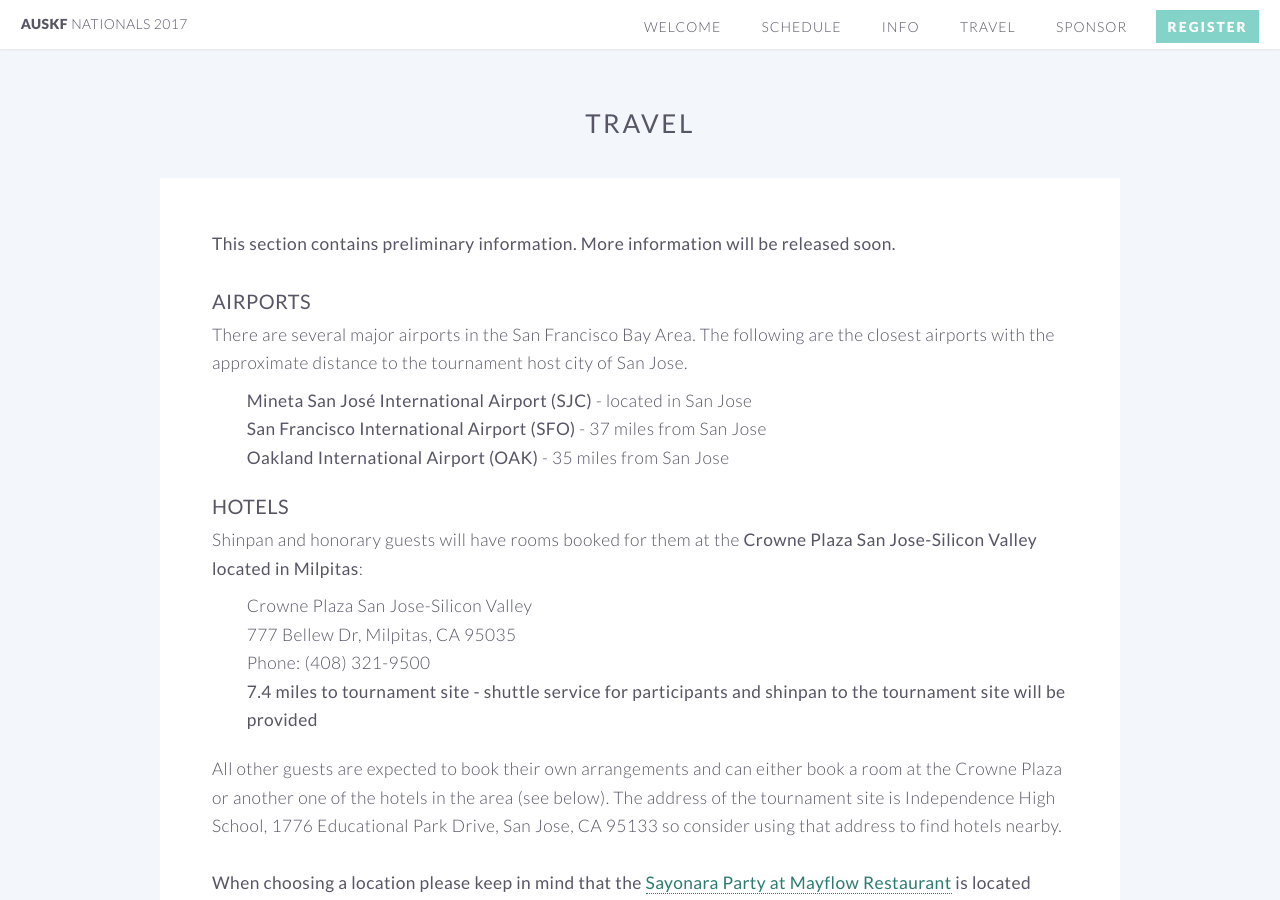
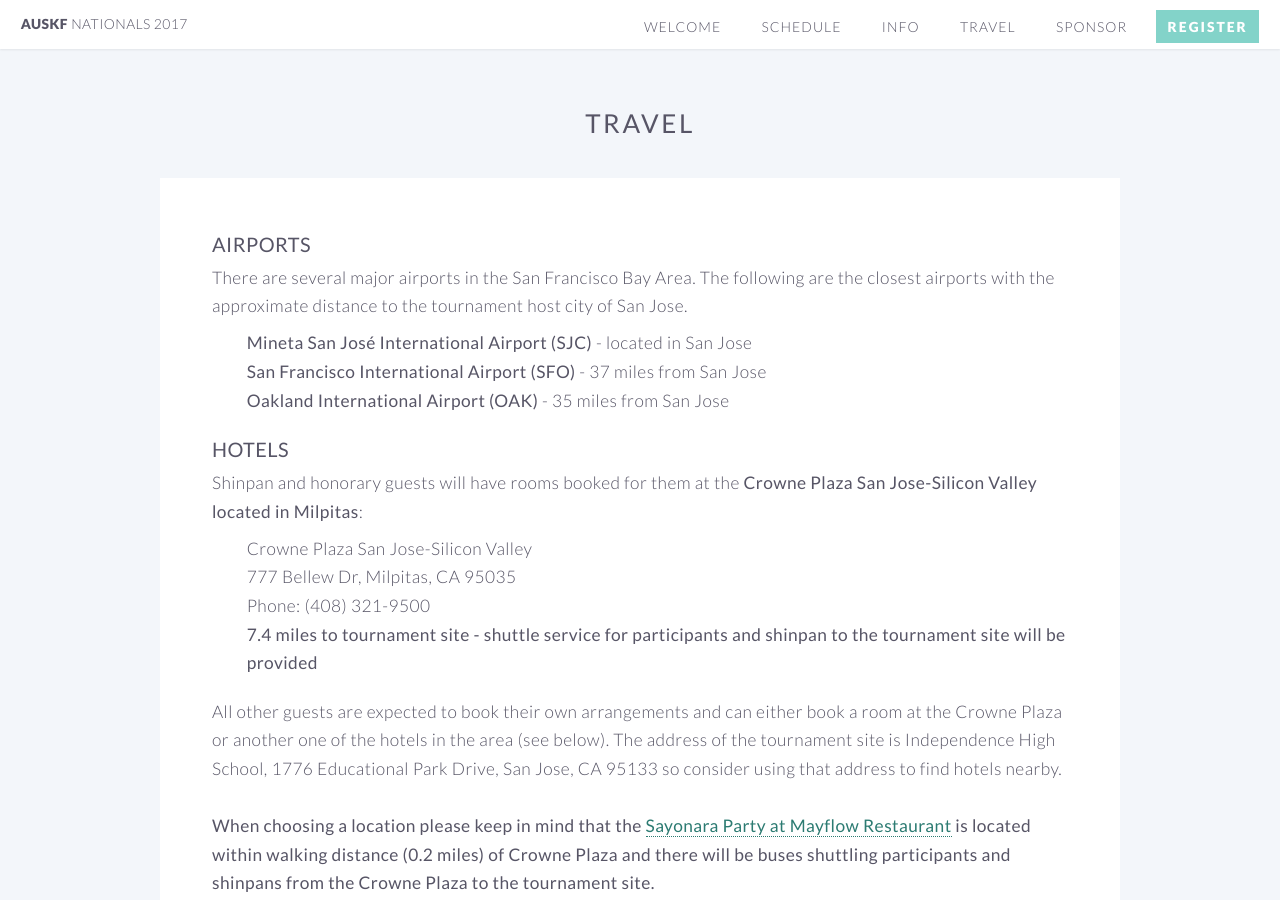
Before and after one commit to auskf-web/auskf-nationals.github.io, a Jekyll site: the page built from travel.html, in a window 1280 px wide and 900 px high. Built offline with Jekyll 4.4.1, drawn with Linux system fonts in a browser that asks for light colours.

Commit message:
Travel information is complete

```diff
--- a/travel.html
+++ b/travel.html
@@ -11,8 +11,6 @@ layout: default
 
 		<div class="content">
 			<section>
-				<b>This section contains preliminary information. More information will be released soon.</b><br>
-				<br>
 				<header><h3><b>Airports</b></h3></header>
 				There are several major airports in the San Francisco Bay Area. The following are the closest airports with the approximate distance to the tournament host city of San Jose.<br>
 				<ul style="padding-left:2em; padding-top:0.5em; margin-bottom: 20px;">
```
